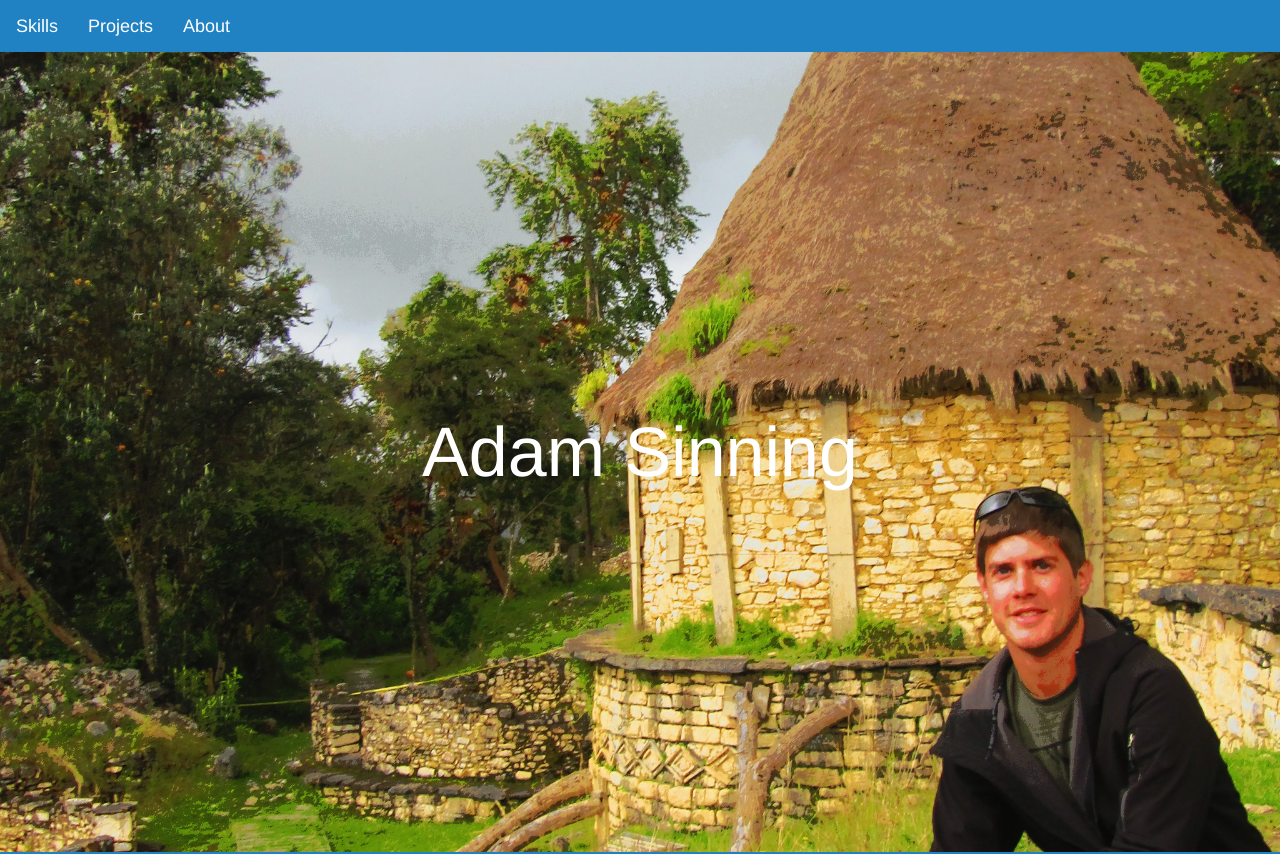
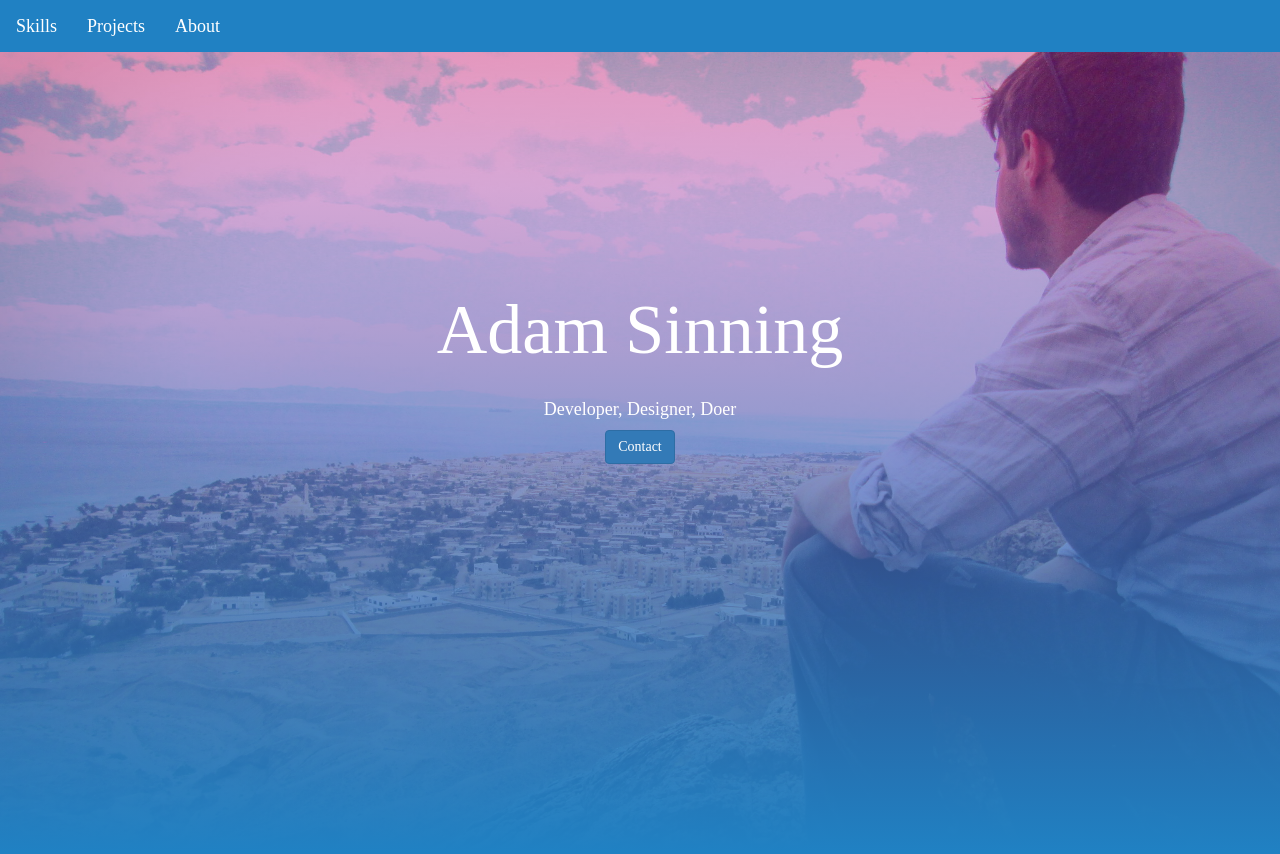
Before and after one commit to sinninga/first-portfolio, a React app: page / in a window 1280 px wide. Shown: the top 854 px of the page. Built offline with nearby package versions, Linux system fonts and the light colour scheme.

Commit message:
font updates

```diff
--- a/assets/stylesheets/application.scss
+++ b/assets/stylesheets/application.scss
@@ -6,6 +6,7 @@ body {
   background-color: #2081C3;
   border-radius: 0;
   margin: 0;
+  font-family: serif;
 }
 
 .navbar-brand {
@@ -14,13 +15,27 @@ body {
 
 .banner {
   display: flex;
+  flex-direction: column;
   align-items: center;
   justify-content: center;
-  background-image: url("/assets/kuelap.jpg");
+  background: linear-gradient(0deg,#2081C3,rgba(255,0,150,0.3)),url("/assets/sinai.jpg");
   background-size: cover;
   height: 100vh;
   color: white;
-  font-size: 5em;
+}
+
+.banner-content {
+  display: flex;
+  flex-direction: column;
+  align-items: center;
+  justify-content: center;
+  margin-bottom: 20vh;
+  font-family: serif;
+}
+
+.adam {
+  font-size: 70px;
+  font-family: serif;
 }
 
 .skills {
@@ -31,6 +46,7 @@ body {
   height: 100vh;
   color: white;
   font-size: 3em;
+  font-family: serif;
 }
 
 .skill-card {
--- a/src/components/banner.jsx
+++ b/src/components/banner.jsx
@@ -4,7 +4,11 @@ class Banner extends Component {
   render() {
     return (
       <div className="banner">
-        Adam Sinning
+        <div className="banner-content">
+          <p className="adam">Adam Sinning</p>
+          <h4>Developer, Designer, Doer</h4>
+          <button className="btn btn-primary banner-button">Contact</button>
+        </div>
       </div>
     )
   }
```
